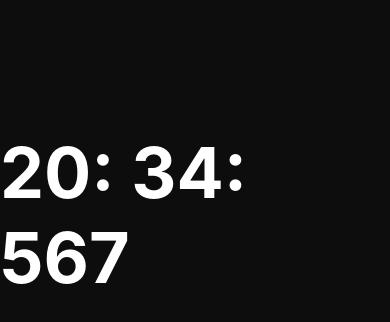
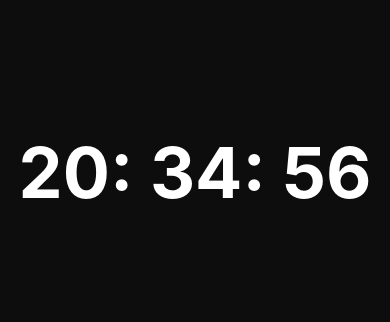
Before and after one commit to python-benedict/React-Native-Advanced-StopWatch, a React Native app: screen / in a window 390 px wide. Shown: the top 322 px of the page. Built offline with nearby package versions, Linux system fonts and the light colour scheme.

Commit message:
created a round Button functional component which returns a view

```diff
--- a/App.js
+++ b/App.js
@@ -10,7 +10,20 @@ const DATA = {
 
 function Timer({ interval }){
   const duration = moment.duration(interval)
-  return <Text style={styles.timer}>{duration.minutes()}: {duration.seconds()}: {duration.milliseconds()}</Text>
+  const centiseconds = Math.floor(duration.milliseconds() / 10)
+  return (
+    <Text style={styles.timer}>
+      {duration.minutes()}: {duration.seconds()}: { centiseconds}
+    </Text>
+  )
+}
+
+function RoundButton({title, color, background}){
+  return(
+    <View>
+
+    </View>
+  )
 }
 
 export default class App extends Component {
```
